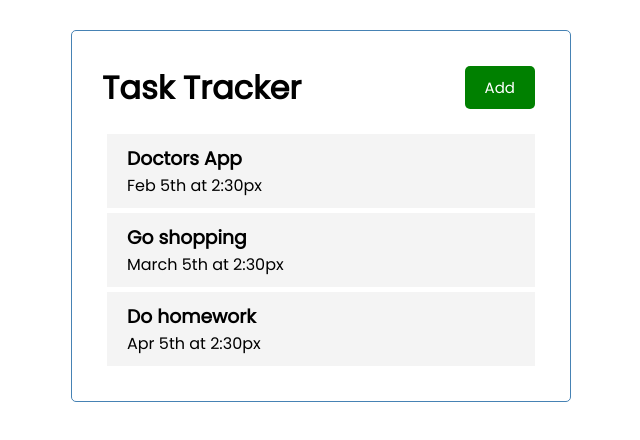
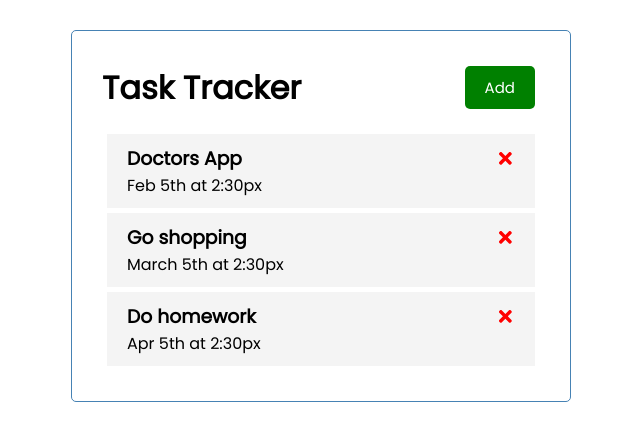
Before and after one commit to asilov/react-task-tracker, a React (Create React App) app: page / in a window 1280 px wide. Shown: the top 440 px of the page, without its empty margins (319-959 px from the left). Built offline with nearby package versions, Linux system fonts and the light colour scheme.

Commit message:
Set state function

```diff
--- a/src/App.js
+++ b/src/App.js
@@ -23,10 +23,15 @@
 				reminder: true,
 			},
 		])
+
+    // Delete Task
+    const deleteTask = (id) => {
+      setTasks(tasks.filter((task) => task.id !== id))
+    }
   return (
     <div className="container">
       <Header />
-      <Tasks tasks={tasks} />
+      {tasks.length > 0 ? <Tasks tasks={tasks} onDelete={deleteTask}/> : 'No Tasks To Show'}
     </div>
   );
 }
--- a/src/components/Task.js
+++ b/src/components/Task.js
@@ -1,12 +1,19 @@
 import React from 'react'
+import { FaTimes } from 'react-icons/fa'
 
-const Task = ({ task }) => {
-  return (
-    <div className='task'>
-        <h3>{task.text}</h3>
-        <p>{task.day}</p>
-    </div>
-  )
+const Task = ({ task, onDelete }) => {
+	return (
+		<div className='task'>
+			<h3>
+				{task.text}{' '}
+				<FaTimes
+					style={{ color: 'red', cursor: 'pointer' }}
+					onClick={() => onDelete(task.id)}
+				/>
+			</h3>
+			<p>{task.day}</p>
+		</div>
+	)
 }
 
 export default Task
--- a/src/components/Tasks.js
+++ b/src/components/Tasks.js
@@ -1,11 +1,11 @@
 import React from 'react'
 import Task from './Task'
 
-const Tasks = ({tasks}) => {
+const Tasks = ({tasks, onDelete}) => {
   return (
     <>
         {tasks.map((task) => (
-            <Task key={task.id} task={task} />
+            <Task key={task.id} task={task} onDelete={onDelete} />
         ))}
     </>
   )
```
